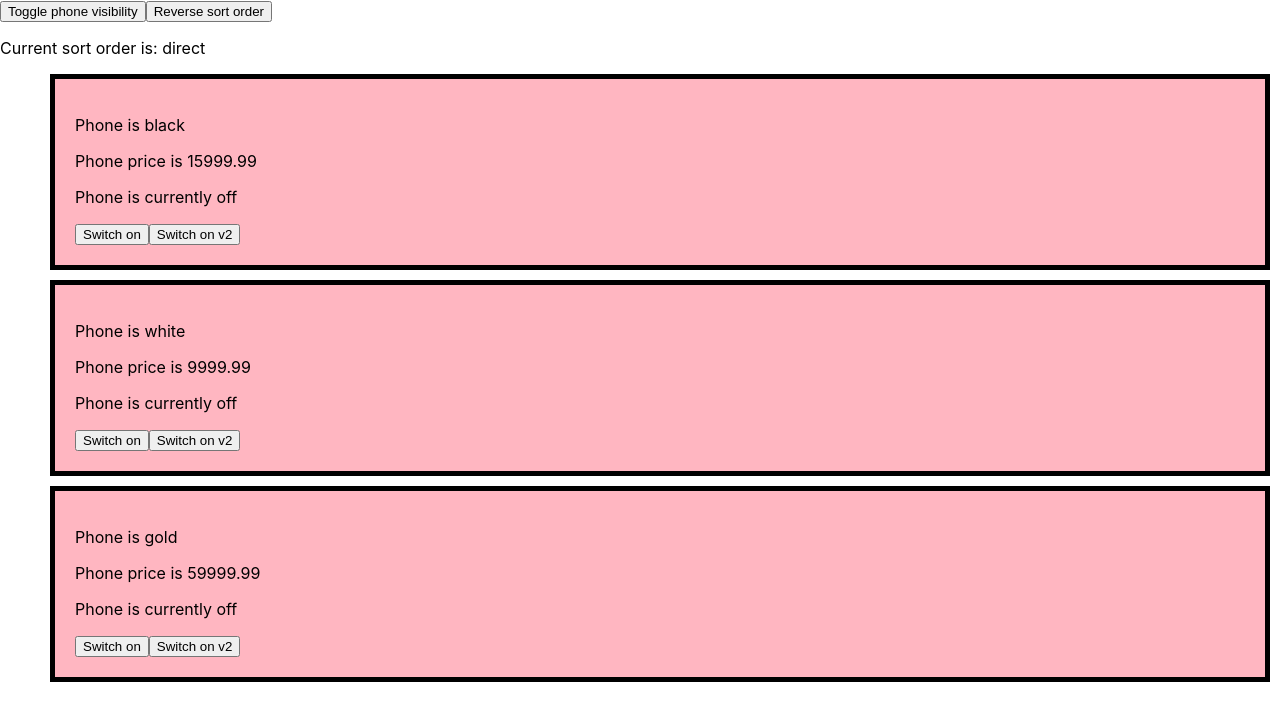
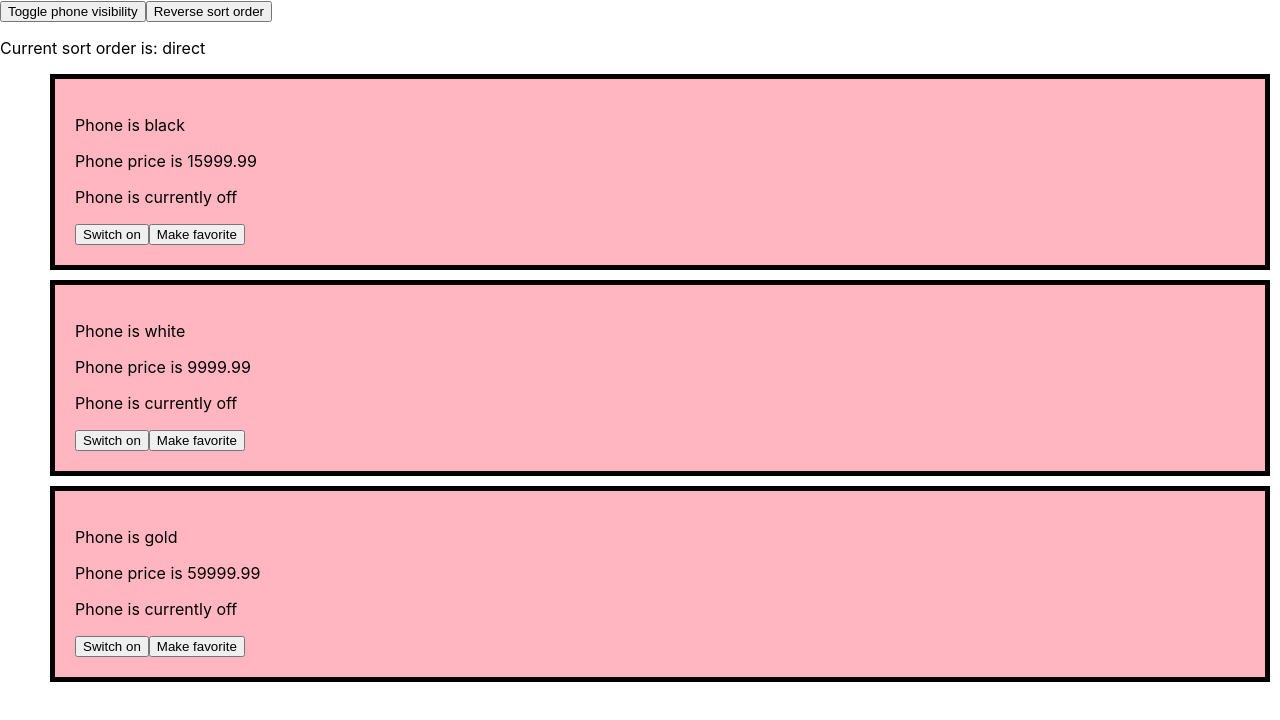
Before and after one commit to fc-fullstack-courses/pfe-2023-1-react-lessons, a React (Create React App) app: page / in a window 1280 px wide. Shown: the top 720 px of the page. Built offline with nearby package versions, Linux system fonts and the light colour scheme.

Commit message:
Add Child-Parent interaction

```diff
--- a/src/components/Phone/index.jsx
+++ b/src/components/Phone/index.jsx
@@ -42,16 +42,8 @@ class Phone extends React.Component {
   };
 
   render() {
-    const { color, price } = this.props;
+    const { phone: {color, price, isFavorite, id}, toggleFavorite } = this.props;
     const { isOn } = this.state;
-
-    // let phoneStatus;
-
-    // if(phoneState === 'on') {
-    //   phoneStatus = <PhoneOnText />;
-    // } else {
-    //   phoneStatus = <PhoneOffText/>;
-    // }
 
     const phoneStatus = isOn ? <PhoneOnText /> : <PhoneOffText />;
 
@@ -62,12 +54,14 @@ class Phone extends React.Component {
         <p>Phone is {color}</p>
         <p>Phone price is {price}</p>
         {phoneStatus}
+        {isFavorite && <p>Phone is favorite</p>}
         <button onClick={this.handleToggle}>
           Switch {isOn ? 'off' : 'on'}
         </button>
-        <button onClick={isOn ? this.handleToggleOff : this.handleToggleOn}>
+        {/* <button onClick={isOn ? this.handleToggleOff : this.handleToggleOn}>
           Switch {isOn ? 'off' : 'on'} v2
-        </button>
+        </button> */}
+        <button onClick={() => {toggleFavorite(id)}}>{isFavorite ? 'Remove from' : 'Make'} favorite</button>
       </div>
     );
   }
--- a/src/components/PhoneDashboard/index.jsx
+++ b/src/components/PhoneDashboard/index.jsx
@@ -1,5 +1,5 @@
 import React from 'react';
-import PhoneList from '../PhoneList/PhoneList';
+import PhoneList from '../PhoneList';
 
 class PhoneDashboard extends React.Component {
   constructor(props) {
--- a/src/components/PhoneList/PhoneList.jsx
+++ b/src/components/PhoneList/index.jsx
@@ -12,16 +12,19 @@ class PhoneList extends React.Component {
           id: 0,
           color: 'black',
           price: 15999.99,
+          isFavorite: false,
         },
         {
           id: 1,
           color: 'white',
           price: 9999.99,
+          isFavorite: false,
         },
         {
           id: 2,
           color: 'gold',
           price: 59999.99,
+          isFavorite: false,
         },
       ],
     };
@@ -49,6 +52,34 @@ class PhoneList extends React.Component {
     });
   };
 
+  toggleFavorite = (id) => {
+    const { phones } = this.state;
+    /*
+      1. знайти телефон
+      2. змінити дані у потрідному телефоні
+      3. оновити стан
+    */
+
+    // 1. знайти телефон
+    //  через id
+    // 2. змінити дані у потрідному телефоні
+    const newPhones = phones.map(phone => {
+      if (id !== phone.id) {
+        return phone;
+      }
+
+      return {
+        ...phone,
+        isFavorite: !phone.isFavorite
+      }
+    });
+
+    // 3. оновити стан
+    this.setState({
+      phones: newPhones
+    });
+  };
+
   render() {
     const { phones, isDirectSortOrder } = this.state;
 
@@ -65,7 +96,11 @@ class PhoneList extends React.Component {
     // НЕОБХІДНО вказати унікальний для цього списка службовий проп
     // key
     const phonesComponents = phones.map((phone) => (
-      <Phone key={phone.id} color={phone.color} price={phone.price} />
+      <Phone
+        key={phone.id}
+        phone={phone}
+        toggleFavorite={this.toggleFavorite}
+      />
     ));
 
     // тут вже можна такий самий набір ключів як і у phonesComponents
```
